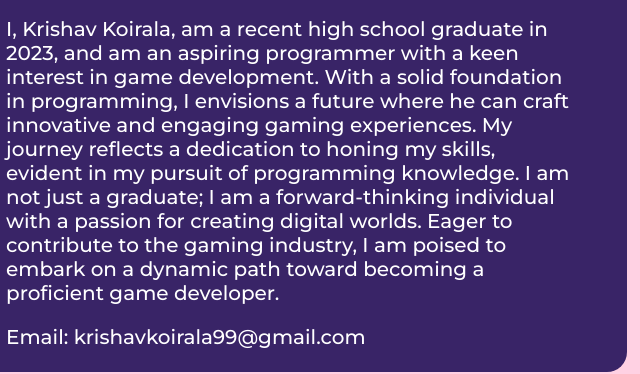
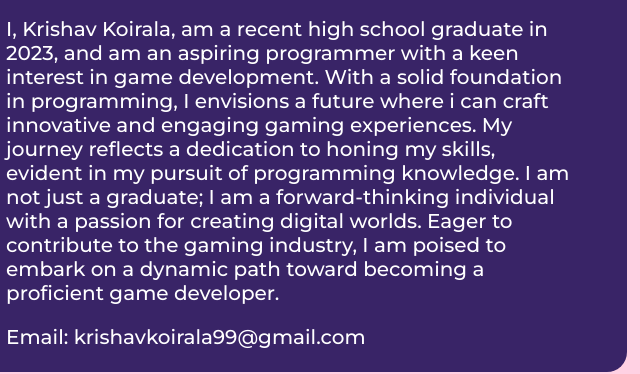
Before and after one commit to KravKo/krishavkoirala, a plain HTML site: page index.html in a window 1280 px wide. Shown: the part 306-680 px from the top of the page, 589-1229 px from the left. Drawn offline with Linux system fonts and the light colour scheme; a web font is replaced by a local one.

Commit message:
Update index.html

```diff
--- a/index.html
+++ b/index.html
@@ -46,7 +46,7 @@
                 <h2>I am a <span id="typing-text"></span></h2>
                 <p>I, Krishav Koirala, am a recent high school graduate in 2023, and am an aspiring programmer with a
                     keen interest in game development. With a solid foundation in programming, I envisions a future
-                    where he can craft innovative and engaging gaming experiences. My journey reflects a dedication to
+                    where i can craft innovative and engaging gaming experiences. My journey reflects a dedication to
                     honing my skills, evident in my pursuit of programming knowledge. I am not just a graduate; I am a
                     forward-thinking individual with a passion for creating digital worlds. Eager to contribute to the
                     gaming industry, I am poised to embark on a dynamic path toward becoming a proficient game
```
